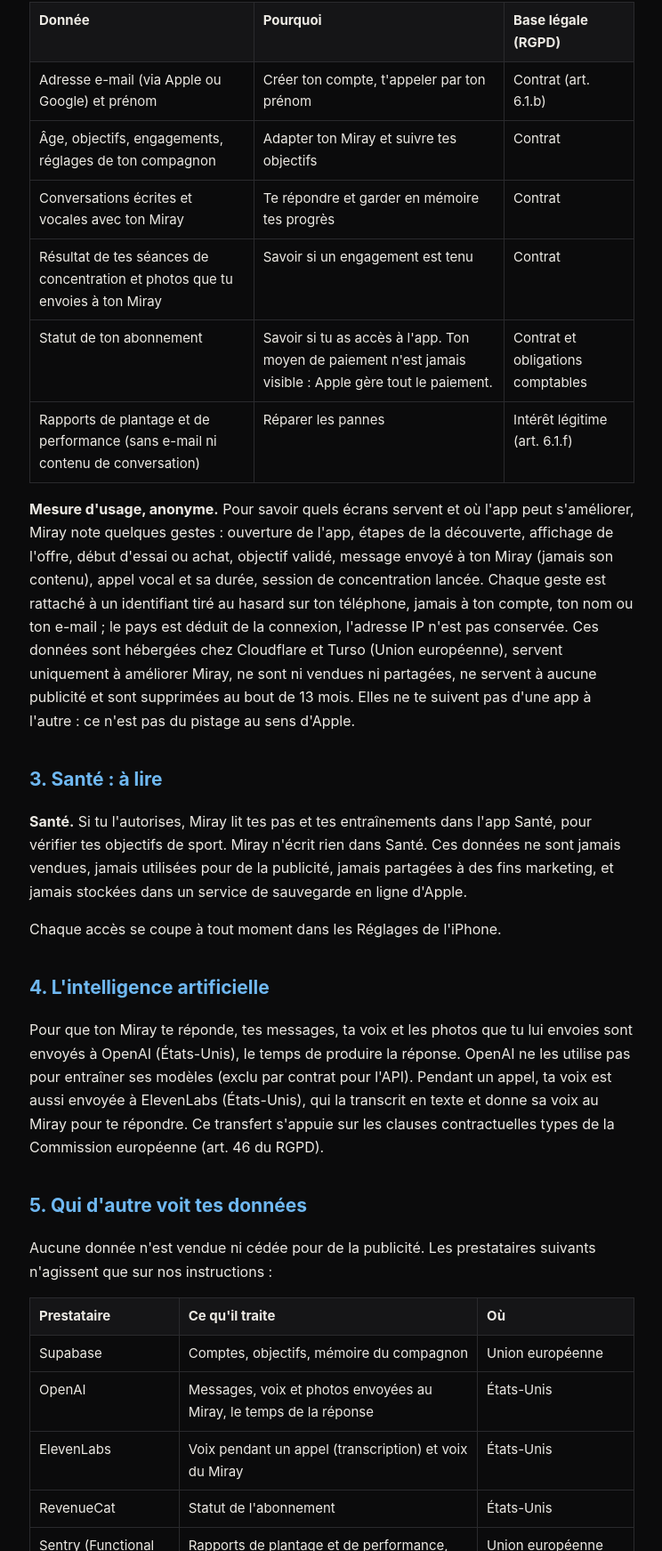
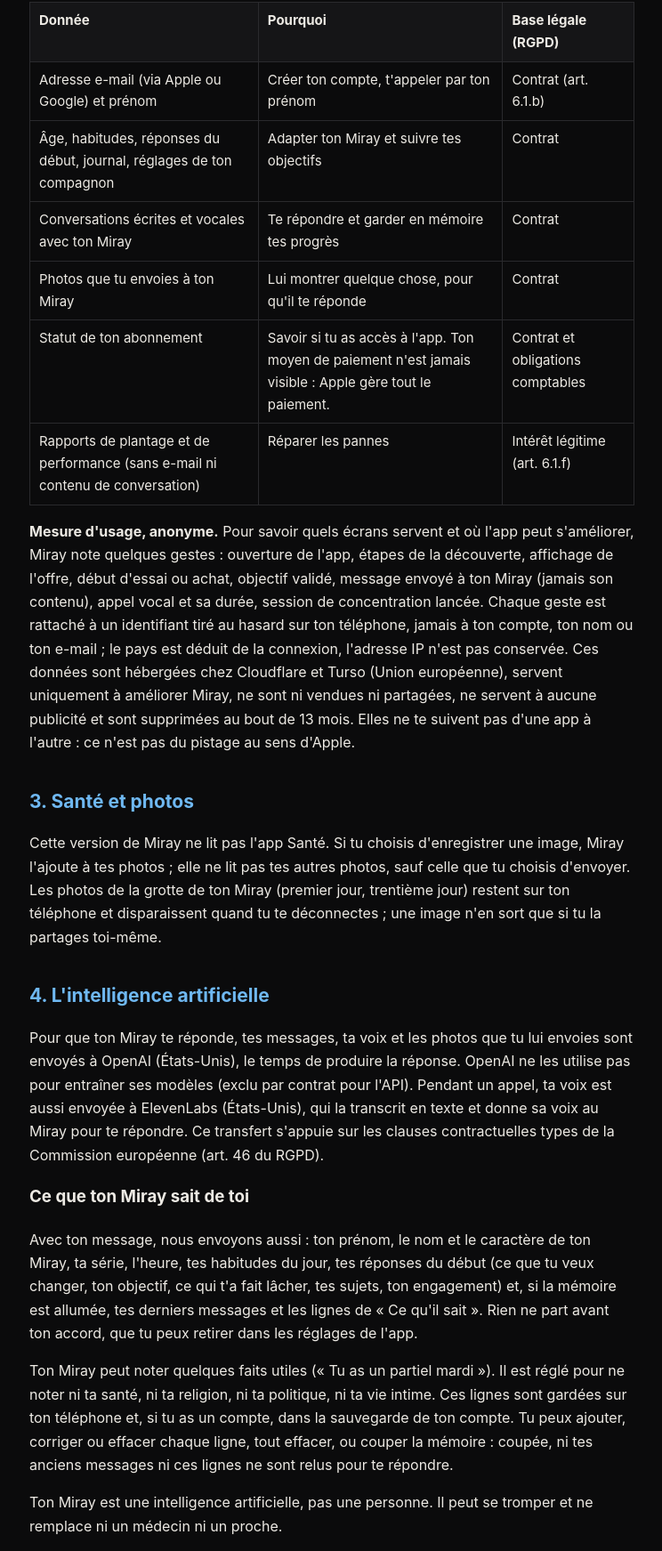
Before and after one commit to Wassim-07305/miray-assistance, a plain HTML site: page confidentialite.html in a window 1280 px wide. Shown: the part 497-2240 px from the top of the page at 89% size, without its empty margins (267-1011 px from the left). Drawn offline with Linux system fonts and the light colour scheme.

Commit message:
Confidentialité : mémoire du Miray, ce qui part à l'IA, photos, Santé non lue
Co-Authored-By: Claude Opus 5.5 <noreply@anthropic.com>

```diff
--- a/confidentialite.html
+++ b/confidentialite.html
@@ -1,25 +1,28 @@
 <!doctype html><html lang="fr"><head><meta charset="utf-8"><meta name="viewport" content="width=device-width,initial-scale=1"><style>:root{--fond:#0B0B0C;--carte:#151517;--texte:#EDEAE4;--gris:#9A968F;--bord:#2A2A2D;--accent:#6FB8F2}*{box-sizing:border-box}body{margin:0;background:var(--fond);color:var(--texte);font:16px/1.65 -apple-system,BlinkMacSystemFont,"Segoe UI",Roboto,Helvetica,Arial,sans-serif}header{padding:28px 20px;border-bottom:1px solid var(--bord)}header div{max-width:720px;margin:0 auto}header a{color:var(--texte);text-decoration:none;font-weight:700;font-size:20px;letter-spacing:.5px}main{max-width:720px;margin:0 auto;padding:32px 20px 64px}h1{font-size:30px;line-height:1.2;margin:0 0 24px}h2{font-size:21px;margin:36px 0 10px;color:var(--accent)}a{color:var(--accent)}table{width:100%;border-collapse:collapse;margin:12px 0;font-size:15px}th,td{border:1px solid var(--bord);padding:8px 10px;text-align:left;vertical-align:top}th{background:var(--carte)}.carte{background:var(--carte);border:1px solid var(--bord);border-radius:14px;padding:16px 18px;margin:14px 0}footer{max-width:720px;margin:0 auto;padding:0 20px 48px;color:var(--gris);font-size:14px}footer a{color:var(--gris)}</style><title>Confidentialité · Miray</title></head><body>
 <header><div><a href="./">Miray</a></div></header><main>
 <h1>Politique de confidentialité</h1>
-<p>Dernière mise à jour : 24 novembre 2026.</p>
+<p>Dernière mise à jour : 25 novembre 2026.</p>
 <p>Cette page explique quelles données l'application Miray utilise, pourquoi, et ce que tu peux exiger à leur sujet.</p>
 <h2>1. Qui est responsable</h2>
 <p>Wassim Ahmane, entrepreneur individuel, éditeur de Miray. Contact : <a href="mailto:wazsim06@gmail.com">wazsim06@gmail.com</a>.</p>
 <h2>2. Ce que Miray utilise, et pourquoi</h2>
 <table><tr><th>Donnée</th><th>Pourquoi</th><th>Base légale (RGPD)</th></tr>
 <tr><td>Adresse e-mail (via Apple ou Google) et prénom</td><td>Créer ton compte, t'appeler par ton prénom</td><td>Contrat (art. 6.1.b)</td></tr>
-<tr><td>Âge, objectifs, engagements, réglages de ton compagnon</td><td>Adapter ton Miray et suivre tes objectifs</td><td>Contrat</td></tr>
+<tr><td>Âge, habitudes, réponses du début, journal, réglages de ton compagnon</td><td>Adapter ton Miray et suivre tes objectifs</td><td>Contrat</td></tr>
 <tr><td>Conversations écrites et vocales avec ton Miray</td><td>Te répondre et garder en mémoire tes progrès</td><td>Contrat</td></tr>
-<tr><td>Résultat de tes séances de concentration et photos que tu envoies à ton Miray</td><td>Savoir si un engagement est tenu</td><td>Contrat</td></tr>
+<tr><td>Photos que tu envoies à ton Miray</td><td>Lui montrer quelque chose, pour qu'il te réponde</td><td>Contrat</td></tr>
 <tr><td>Statut de ton abonnement</td><td>Savoir si tu as accès à l'app. Ton moyen de paiement n'est jamais visible : Apple gère tout le paiement.</td><td>Contrat et obligations comptables</td></tr>
 <tr><td>Rapports de plantage et de performance (sans e-mail ni contenu de conversation)</td><td>Réparer les pannes</td><td>Intérêt légitime (art. 6.1.f)</td></tr>
 </table>
 <p><b>Mesure d'usage, anonyme.</b> Pour savoir quels écrans servent et où l'app peut s'améliorer, Miray note quelques gestes : ouverture de l'app, étapes de la découverte, affichage de l'offre, début d'essai ou achat, objectif validé, message envoyé à ton Miray (jamais son contenu), appel vocal et sa durée, session de concentration lancée. Chaque geste est rattaché à un identifiant tiré au hasard sur ton téléphone, jamais à ton compte, ton nom ou ton e-mail ; le pays est déduit de la connexion, l'adresse IP n'est pas conservée. Ces données sont hébergées chez Cloudflare et Turso (Union européenne), servent uniquement à améliorer Miray, ne sont ni vendues ni partagées, ne servent à aucune publicité et sont supprimées au bout de 13 mois. Elles ne te suivent pas d'une app à l'autre : ce n'est pas du pistage au sens d'Apple.</p>
-<h2>3. Santé : à lire</h2>
-<p><strong>Santé.</strong> Si tu l'autorises, Miray lit tes pas et tes entraînements dans l'app Santé, pour vérifier tes objectifs de sport. Miray n'écrit rien dans Santé. Ces données ne sont jamais vendues, jamais utilisées pour de la publicité, jamais partagées à des fins marketing, et jamais stockées dans un service de sauvegarde en ligne d'Apple.</p>
-<p>Chaque accès se coupe à tout moment dans les Réglages de l'iPhone.</p>
+<h2>3. Santé et photos</h2>
+<p>Cette version de Miray ne lit pas l'app Santé. Si tu choisis d'enregistrer une image, Miray l'ajoute à tes photos ; elle ne lit pas tes autres photos, sauf celle que tu choisis d'envoyer. Les photos de la grotte de ton Miray (premier jour, trentième jour) restent sur ton téléphone et disparaissent quand tu te déconnectes ; une image n'en sort que si tu la partages toi-même.</p>
 <h2>4. L'intelligence artificielle</h2>
 <p>Pour que ton Miray te réponde, tes messages, ta voix et les photos que tu lui envoies sont envoyés à OpenAI (États-Unis), le temps de produire la réponse. OpenAI ne les utilise pas pour entraîner ses modèles (exclu par contrat pour l'API). Pendant un appel, ta voix est aussi envoyée à ElevenLabs (États-Unis), qui la transcrit en texte et donne sa voix au Miray pour te répondre. Ce transfert s'appuie sur les clauses contractuelles types de la Commission européenne (art. 46 du RGPD).</p>
+<h3>Ce que ton Miray sait de toi</h3>
+<p>Avec ton message, nous envoyons aussi : ton prénom, le nom et le caractère de ton Miray, ta série, l'heure, tes habitudes du jour, tes réponses du début (ce que tu veux changer, ton objectif, ce qui t'a fait lâcher, tes sujets, ton engagement) et, si la mémoire est allumée, tes derniers messages et les lignes de « Ce qu'il sait ». Rien ne part avant ton accord, que tu peux retirer dans les réglages de l'app.</p>
+<p>Ton Miray peut noter quelques faits utiles (« Tu as un partiel mardi »). Il est réglé pour ne noter ni ta santé, ni ta religion, ni ta politique, ni ta vie intime. Ces lignes sont gardées sur ton téléphone et, si tu as un compte, dans la sauvegarde de ton compte. Tu peux ajouter, corriger ou effacer chaque ligne, tout effacer, ou couper la mémoire : coupée, ni tes anciens messages ni ces lignes ne sont relus pour te répondre.</p>
+<p>Ton Miray est une intelligence artificielle, pas une personne. Il peut se tromper et ne remplace ni un médecin ni un proche.</p>
 <h2>5. Qui d'autre voit tes données</h2>
 <p>Aucune donnée n'est vendue ni cédée pour de la publicité. Les prestataires suivants n'agissent que sur nos instructions :</p>
 <table><tr><th>Prestataire</th><th>Ce qu'il traite</th><th>Où</th></tr>
@@ -31,7 +34,7 @@
 <tr><td>Cloudflare et Turso</td><td>Mesure d'usage anonyme (sans compte ni contenu)</td><td>Union européenne</td></tr>
 <tr><td>Expo (650 Industries)</td><td>Relais des notifications push vers ton iPhone</td><td>États-Unis</td></tr>
 <tr><td>Resend</td><td>Envoi des e-mails</td><td>États-Unis</td></tr>
-<tr><td>Apple</td><td>Paiement, connexion, notifications, Santé</td><td>Union européenne / États-Unis</td></tr></table>
+<tr><td>Apple</td><td>Paiement, connexion, notifications</td><td>Union européenne / États-Unis</td></tr></table>
 <h2>6. Combien de temps</h2>
 <table><tr><th>Donnée</th><th>Durée</th></tr>
 <tr><td>Compte, objectifs, mémoire du compagnon</td><td>Tant que ton compte existe</td></tr>
@@ -41,7 +44,7 @@
 <tr><td>Justificatifs d'abonnement</td><td>10 ans (obligation comptable)</td></tr></table>
 <p>La mémoire de ton Miray se consulte et s'efface dans l'app. Quand tu supprimes ton compte, tout part immédiatement et définitivement.</p>
 <h2>7. Tes droits</h2>
-<p>Tu peux accéder à tes données, les corriger, les effacer, les récupérer dans un format lisible, ou limiter leur traitement. Supprimer ton compte : dans l'app, Profil, Confidentialité, Supprimer mon compte. Pour le reste, écris à <a href="mailto:wazsim06@gmail.com">wazsim06@gmail.com</a> : réponse sous un mois. Tu peux aussi saisir la CNIL (www.cnil.fr).</p>
+<p>Tu peux accéder à tes données, les corriger, les effacer, les récupérer dans un format lisible, ou limiter leur traitement. Supprimer ton compte : dans l'app, Réglages, Mon compte, Supprimer mon compte. Pour le reste, écris à <a href="mailto:wazsim06@gmail.com">wazsim06@gmail.com</a> : réponse sous un mois. Tu peux aussi saisir la CNIL (www.cnil.fr).</p>
 <h2>8. Les mineurs</h2>
 <p>Miray ne s'adresse pas aux moins de 13 ans. Si tu es le parent d'un mineur qui a créé un compte, écris-nous : nous le supprimerons.</p>
 <h2>9. Sécurité et changements</h2>
```
